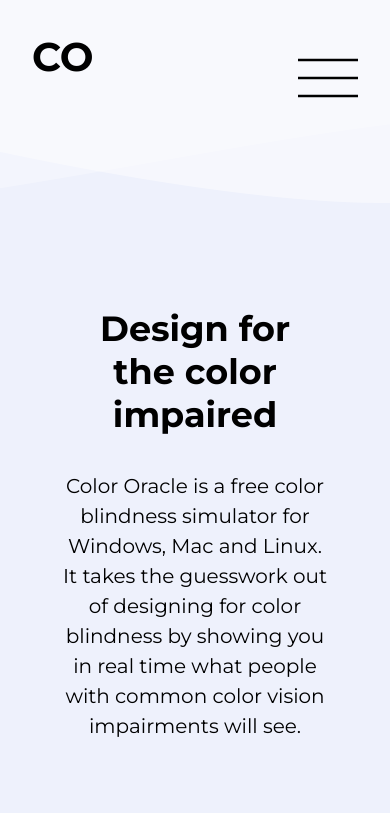
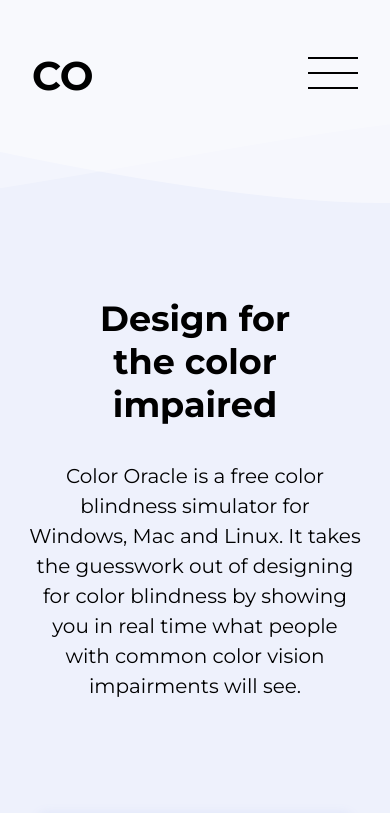
Before and after one commit to faazdy/Challenge-78, a plain HTML site: page index.html in a window 390 px wide. Shown: the top 813 px of the page. Drawn offline with Linux system fonts and the light colour scheme.

Commit message:
Update style.css

```diff
--- a/style.css
+++ b/style.css
@@ -33,6 +33,7 @@
 nav{
     display: flex;
     justify-content: space-between;
+    align-items: center;
 }
 
 .menu a{
@@ -66,6 +67,9 @@
 }
 .menu-burger label{
     cursor: pointer;
+}
+.menu-burger label img{
+    width: 100%;
 }
 .menu-burger .options{
     display: none;
@@ -247,7 +251,9 @@
     .menu-burger{
         display: block;
     }
-
+    main .info{
+        width: 85%;
+    }
     .cards{
         flex-direction: column;
     }
```
